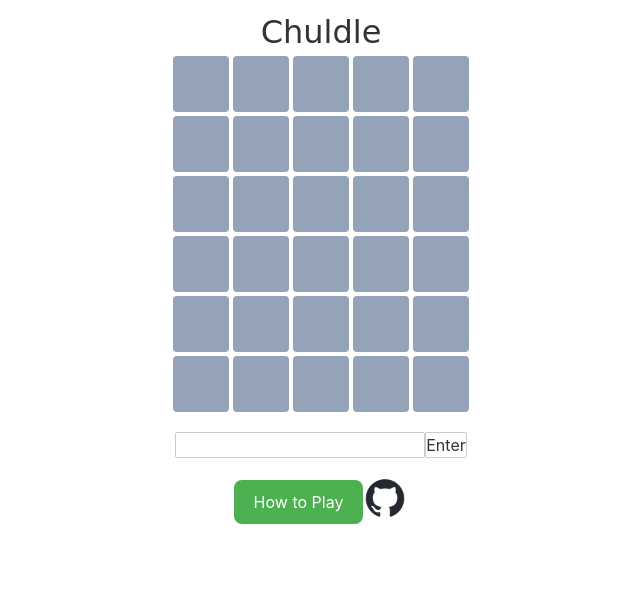
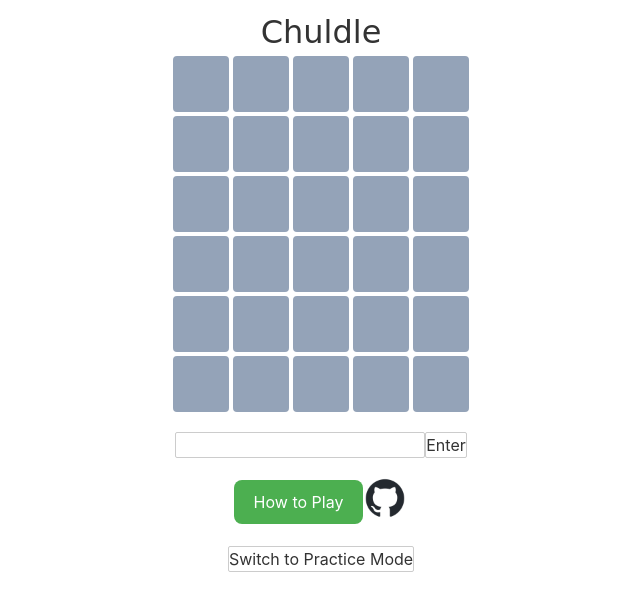
Before and after one commit to ainta/chuldle, a Svelte app: page / in a window 1280 px wide. Shown: the top 610 px of the page, without its empty margins (319-959 px from the left). Built offline with nearby package versions, Linux system fonts and the light colour scheme.

Commit message:
add practice

```diff
--- a/src/App.svelte
+++ b/src/App.svelte
@@ -112,13 +112,39 @@
 
 
 	const shuffledEasyStations = fisherYatesShuffle([...easyStations], random);
-	const solution = shuffledEasyStations[daysSinceEpoch % shuffledEasyStations.length]["station_nm"];
+	let practiceMode = false;
+	const randomizeSolution = () => {
+		const randomIndex = Math.floor(Math.random() * easyStations.length);
+		return easyStations[randomIndex]["station_nm"];
+	};
+
+	var solution = shuffledEasyStations[daysSinceEpoch % shuffledEasyStations.length]["station_nm"];
+    function togglePracticeMode() {
+        practiceMode = !practiceMode;
+        // Optionally reinitialize the game state here if needed
+		// Reinitialize game state
+        currentGuess = '';
+        guesses = [];
+        remain = new Array(life).fill(0);
+        currentStatus = 0;
+
+        // Update solution based on practice mode
+        if (practiceMode) {
+            solution = randomizeSolution();
+        } else {
+            solution = shuffledEasyStations[daysSinceEpoch % shuffledEasyStations.length]["station_nm"];
+        }
+
+        // Also update processed solution display
+        disSolution = process(solution);
+    }
+
 	const life = 6;
 	let remain = new Array(life).fill(0);
 
 	let currentStatus = 0;
 
-	const disSolution = process(solution);
+	var disSolution = process(solution);
 	const emptyInfo = {letter: '',matched: 0};
 	let currentGuess = '';
 	let guesses = [];
@@ -208,9 +234,14 @@
 	const GRAY_BOX = '⬜';
 
 	function generateSummary() {
-		const gameNumber = seed - 723;
 		let summary = `https://chuldle.netlify.app/`;
-		summary += `\nChuldle #${gameNumber}\n`;
+		if(practiceMode){
+			summary += `\nPractice\nAnswer: ${solution}\n`;
+		}
+		else{
+			const gameNumber = seed - 723;
+			summary += `\nChuldle #${gameNumber}\n`;
+		}
 		guesses.forEach(guess => {
 			guess.disassembled.forEach(letterInfo => {
 				switch (letterInfo.matched) {
@@ -237,13 +268,24 @@
 			alert('Failed to copy result: ', err);
 		});
 	}
+
+	function newPractice() {
+		togglePracticeMode();
+		togglePracticeMode();
+	}
 </script>
 
 
-
-<div class="title flex justify-center">
-	Chuldle
-</div>
+{#if practiceMode==0}
+	<div class="title flex justify-center">
+		Chuldle
+	</div>
+{/if}
+{#if practiceMode==1}
+	<div class="title flex justify-center">
+		Chuldle practice
+	</div>
+{/if}
 
 <div>
     {#each guesses as {guess, disassembled}}
@@ -272,6 +314,10 @@
 			<p>{currentStatus===1 ? "Success" : "Failure"}</p>
 			<p>{currentStatus===1 ? guesses.length + " guesses" : "Answer: " + solution}</p>
 			<button on:click={shareResult} class="graybutton">Share</button>
+
+			{#if practiceMode==1}
+				<button on:click={newPractice} class="graybutton">New Game</button>
+			{/if}
 		</div>
 	</div>
 {/if}
@@ -322,3 +368,8 @@
         <img src="github-mark.png" alt="GitHub" />
     </a>
 </div>
+<div class="flex justify-center mt-5">
+    <button on:click={togglePracticeMode}>
+        {practiceMode ? 'Switch to Regular Mode' : 'Switch to Practice Mode'}
+    </button>
+</div>
```
